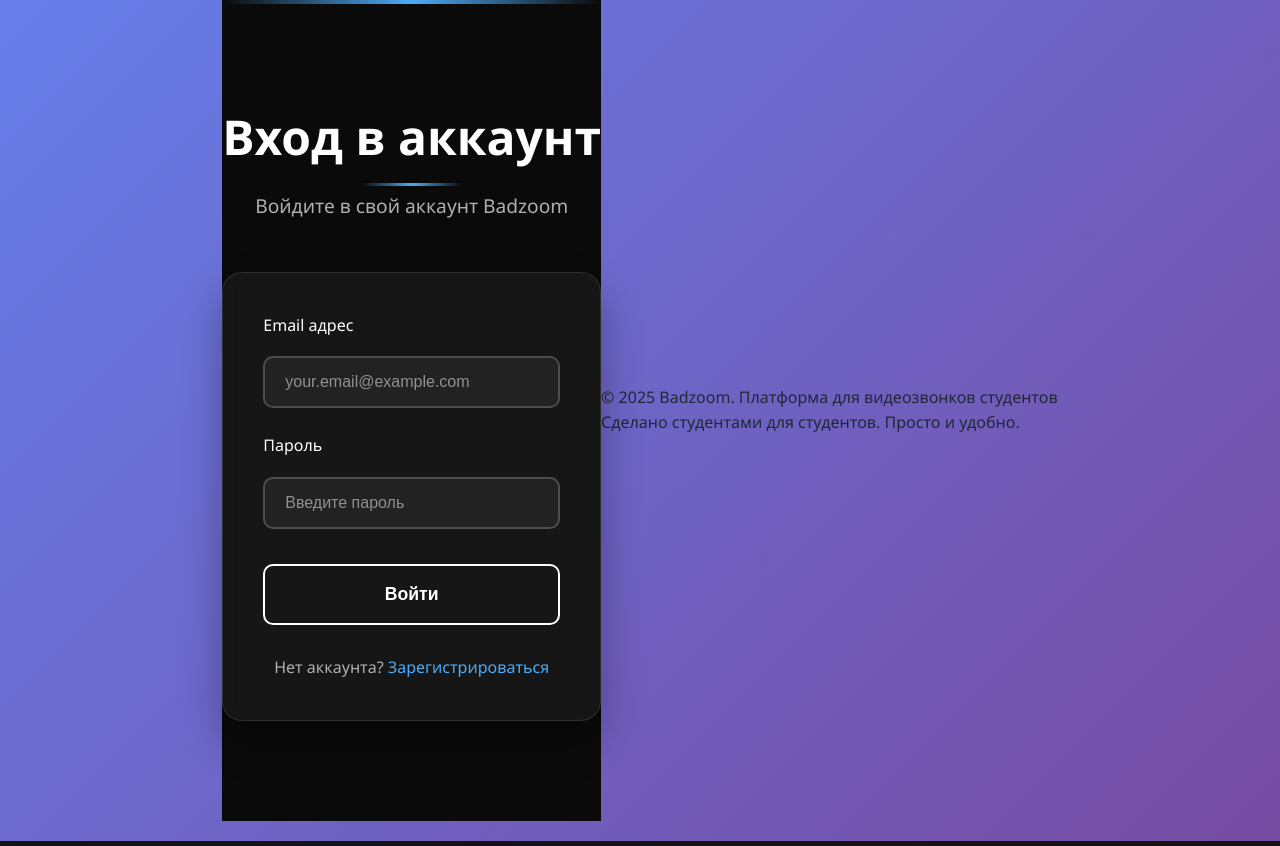
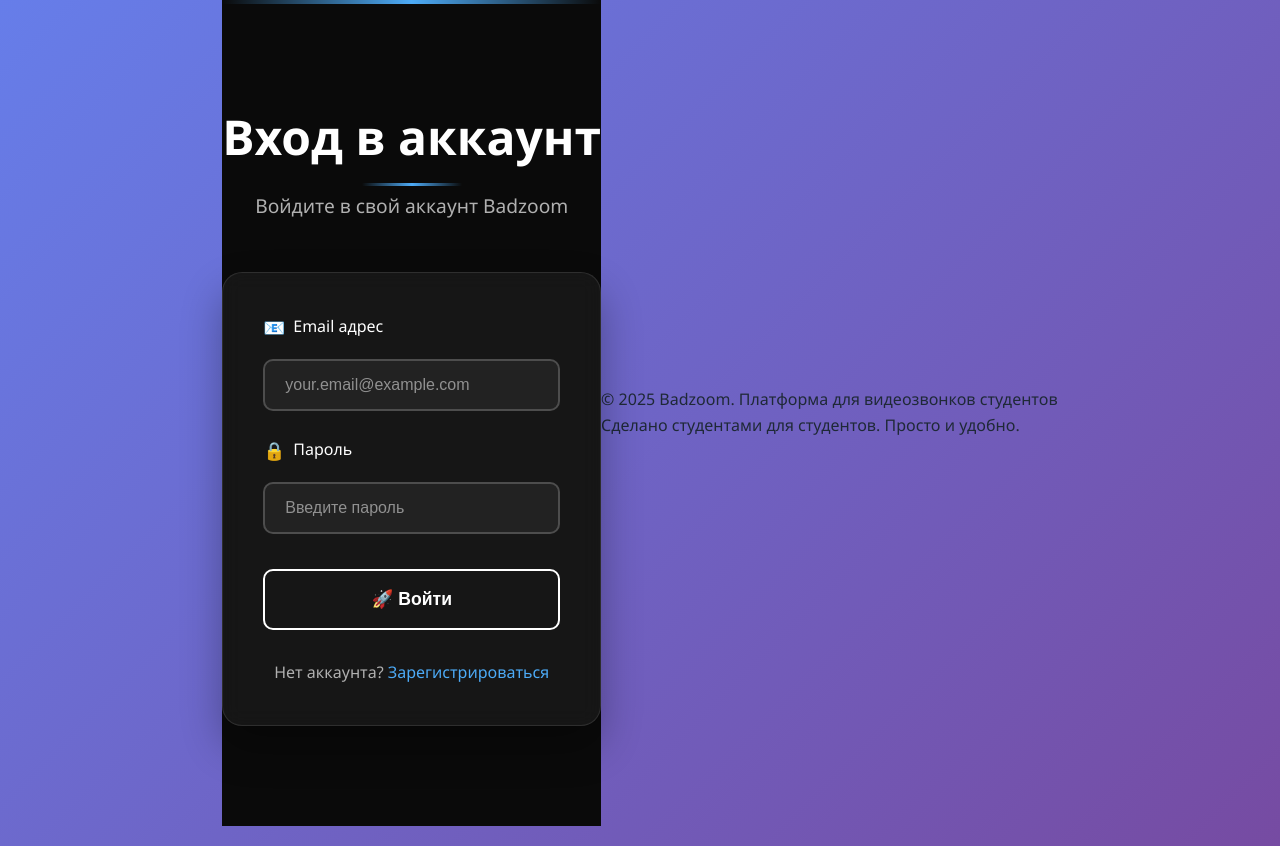
Before and after one commit to weplok/BadZoomFastApi, a FastAPI app: page /sign in a window 1280 px wide. Shown: the part 21-867 px from the top of the page. Run offline with FastAPI, Linux system fonts and the light colour scheme.

Commit message:
fix design

```diff
--- a/auth_reg/templates/sign.html
+++ b/auth_reg/templates/sign.html
@@ -207,18 +207,34 @@
 
             <div class="login-card">
         <form id="signForm" class="login-form" action="/auth/sign" method="post" onsubmit="return validateForm('sign')">
-                    <div class="form-group">
-                        <label for="email" class="form-label">Email адрес</label>
-                        <input type="email" id="email" class="form-input" placeholder="your.email@example.com" required>
-                    </div>
 
-                    <div class="form-group">
-                        <label for="password" class="form-label">Пароль</label>
-                        <input type="password" id="password" class="form-input" placeholder="Введите пароль" required>
-                    </div>
+            <!-- Email -->
+            <div class="form-group">
+                <label for="email" class="form-label">
+                    <span class="label-icon">📧</span>
+                    Email адрес
+                </label>
+                <input type="email" id="email" name="email" class="form-input" placeholder="your.email@example.com" required>
+            </div>
 
-                    <button type="submit" class="submit-btn">Войти</button>
-                </form>
+
+            <!-- Пароли в одном ряду -->
+            <div class="form-row" style="display: flex; gap: 5px;">
+                <div class="form-group" style="flex: 1;">
+                    <label for="password" class="form-label">
+                        <span class="label-icon">🔒</span>
+                        Пароль
+                    </label>
+                    <input type="password" id="password" name="password" class="form-input" placeholder="Введите пароль" required>
+                </div>
+            </div>
+
+            <button type="submit" class="submit-btn">
+                <span class="btn-text">🚀 Войти </span>
+            </button>
+        </form>
+
+
 
                 <div class="register-link">
                     <p>Нет аккаунта? <a href="/auth/register">Зарегистрироваться</a></p>
```
